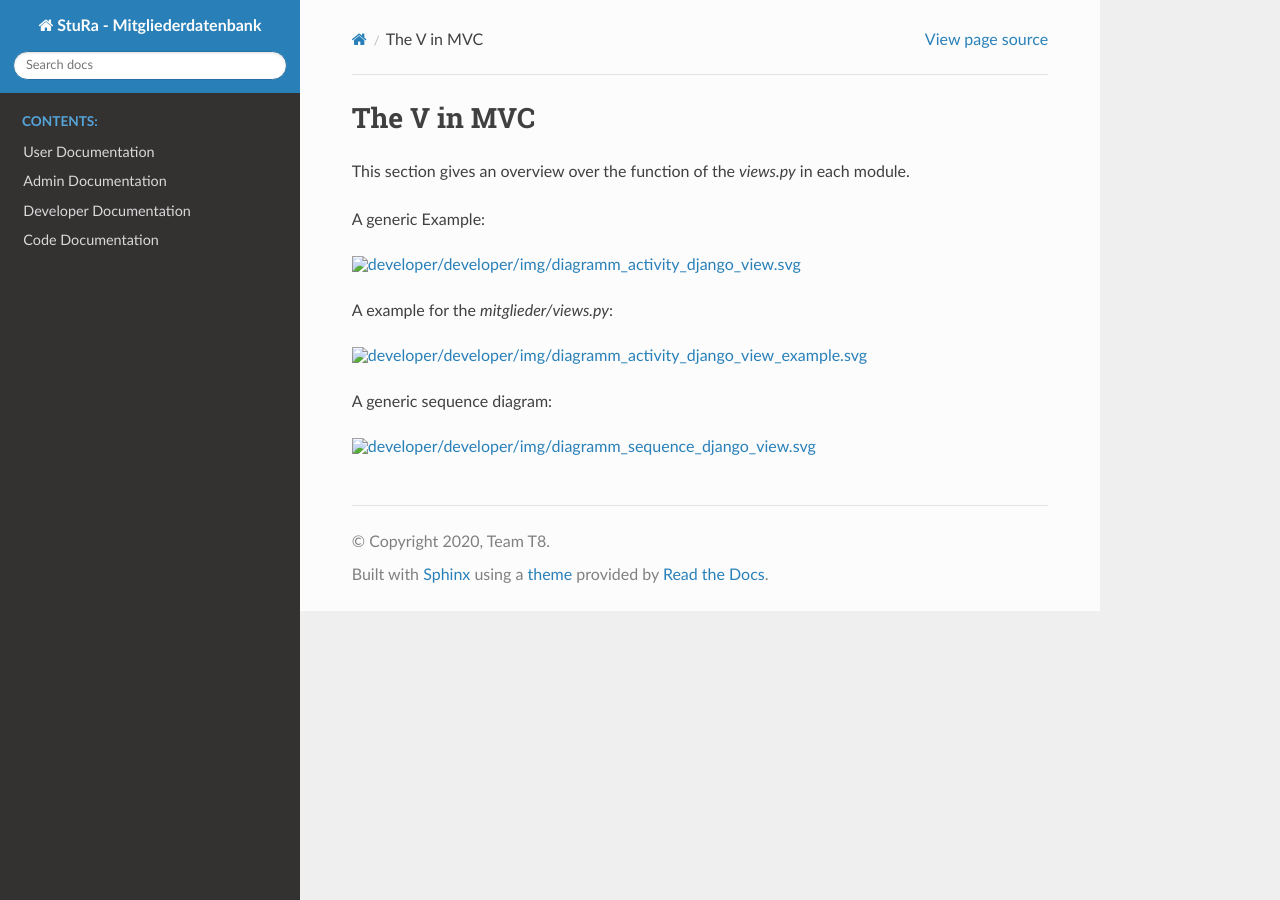
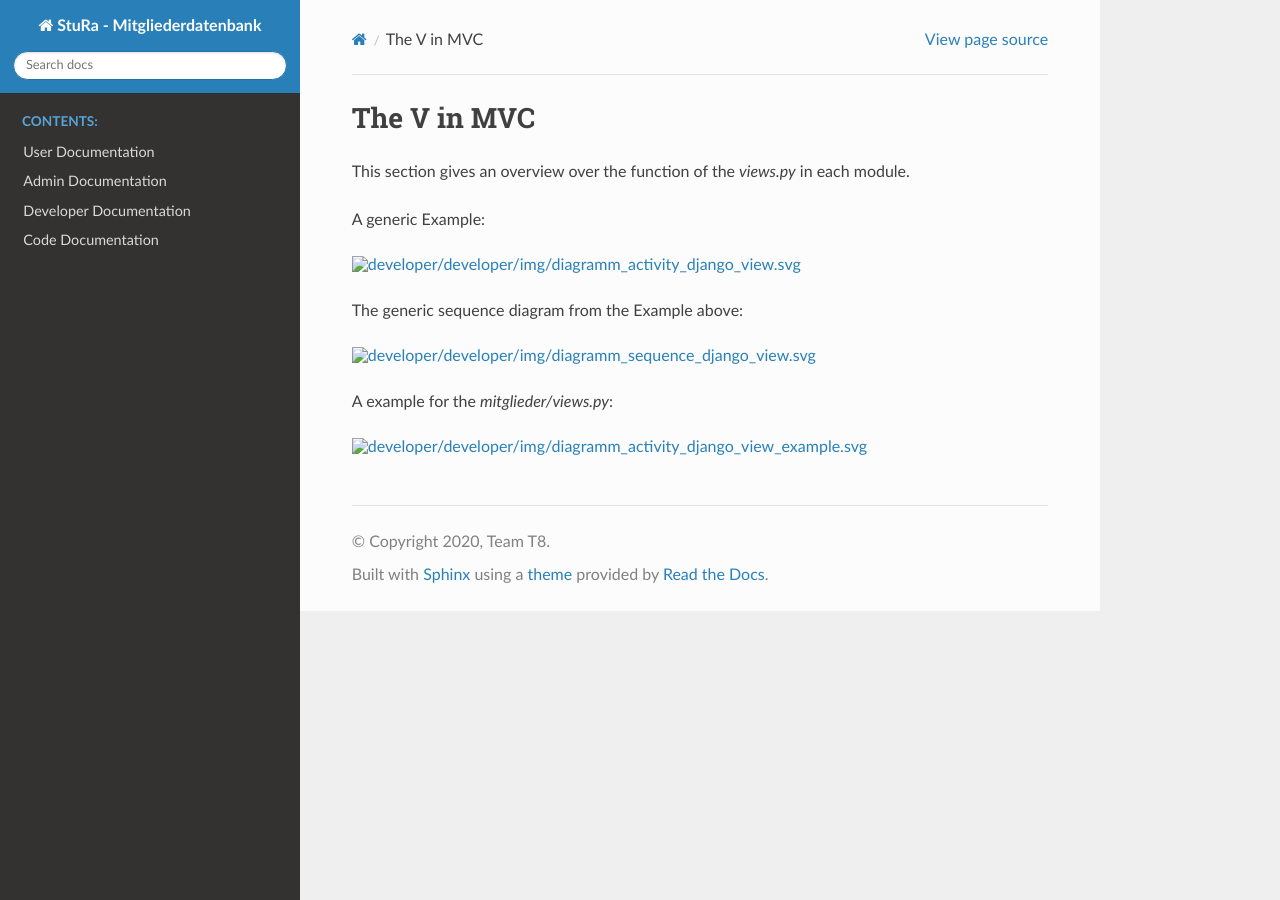
Before and after one commit to mribrgr/StuRa-Mitgliederdatenbank, a Sphinx documentation site: the page built from docs/sphinx/source/developer/modelviewcontroller.rst, in a window 1280 px wide. Built offline with Sphinx 7.4.7 and the Read the Docs theme 2.0.0, drawn with Linux system fonts in a browser that asks for light colours.

Commit message:
Update modelviewcontroller.rst
fixing order of diagramms

```diff
--- a/docs/sphinx/source/developer/modelviewcontroller.rst
+++ b/docs/sphinx/source/developer/modelviewcontroller.rst
@@ -10,13 +10,13 @@ A generic Example:
   :target: _images/diagramm_activity_django_views.svg
 
 
+The generic sequence diagram from the Example above:
+
+.. image:: developer/img/diagramm_sequence_django_view.svg
+  :target: _images/diagramm_sequence_django_view.svg
+
+
 A example for the *mitglieder/views.py*:
 
 .. image:: developer/img/diagramm_activity_django_view_example.svg
   :target: _images/diagramm_activity_django_views_example.svg
-
-
-A generic sequence diagram:
-
-.. image:: developer/img/diagramm_sequence_django_view.svg
-  :target: _images/diagramm_sequence_django_view.svg
```
